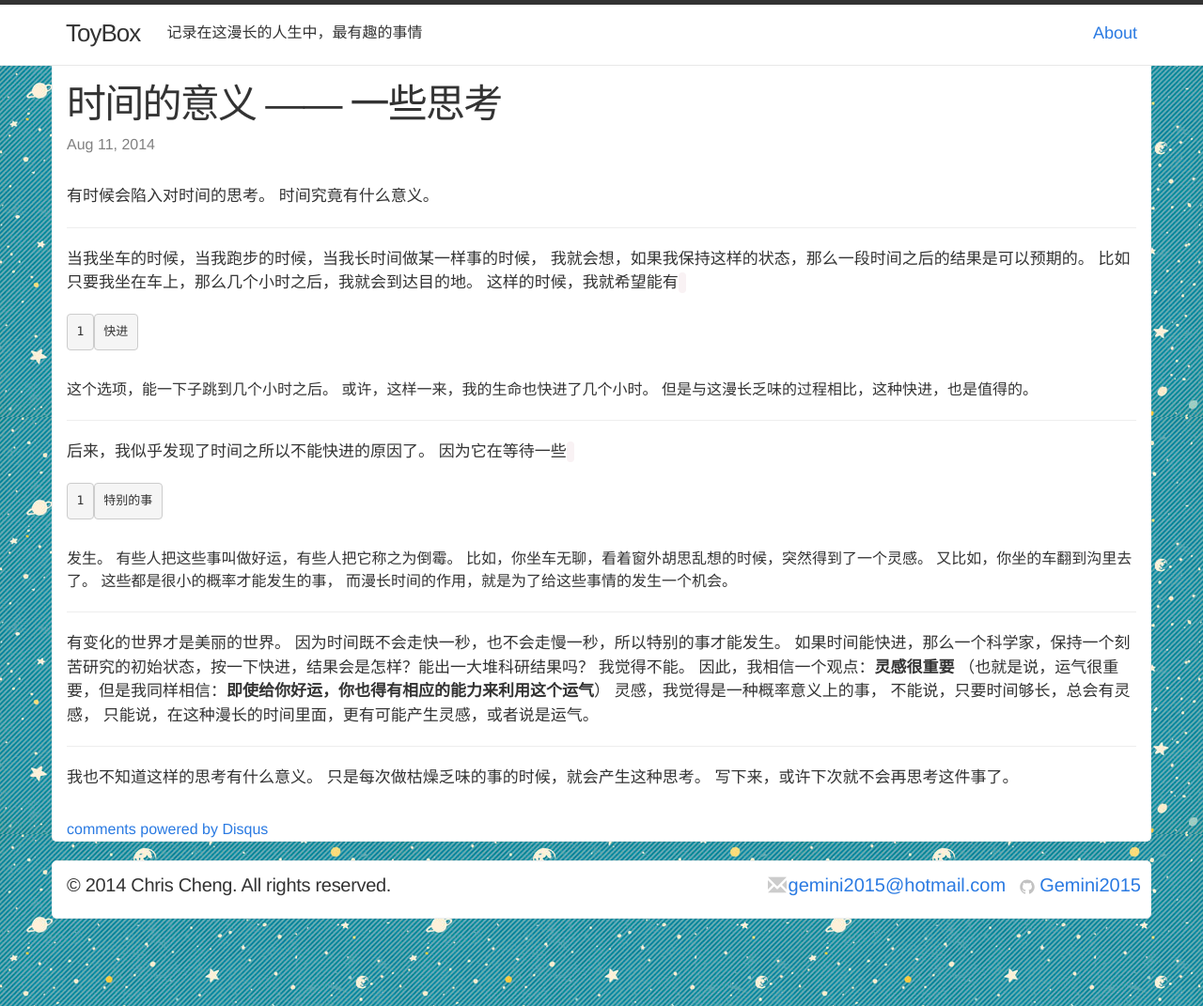
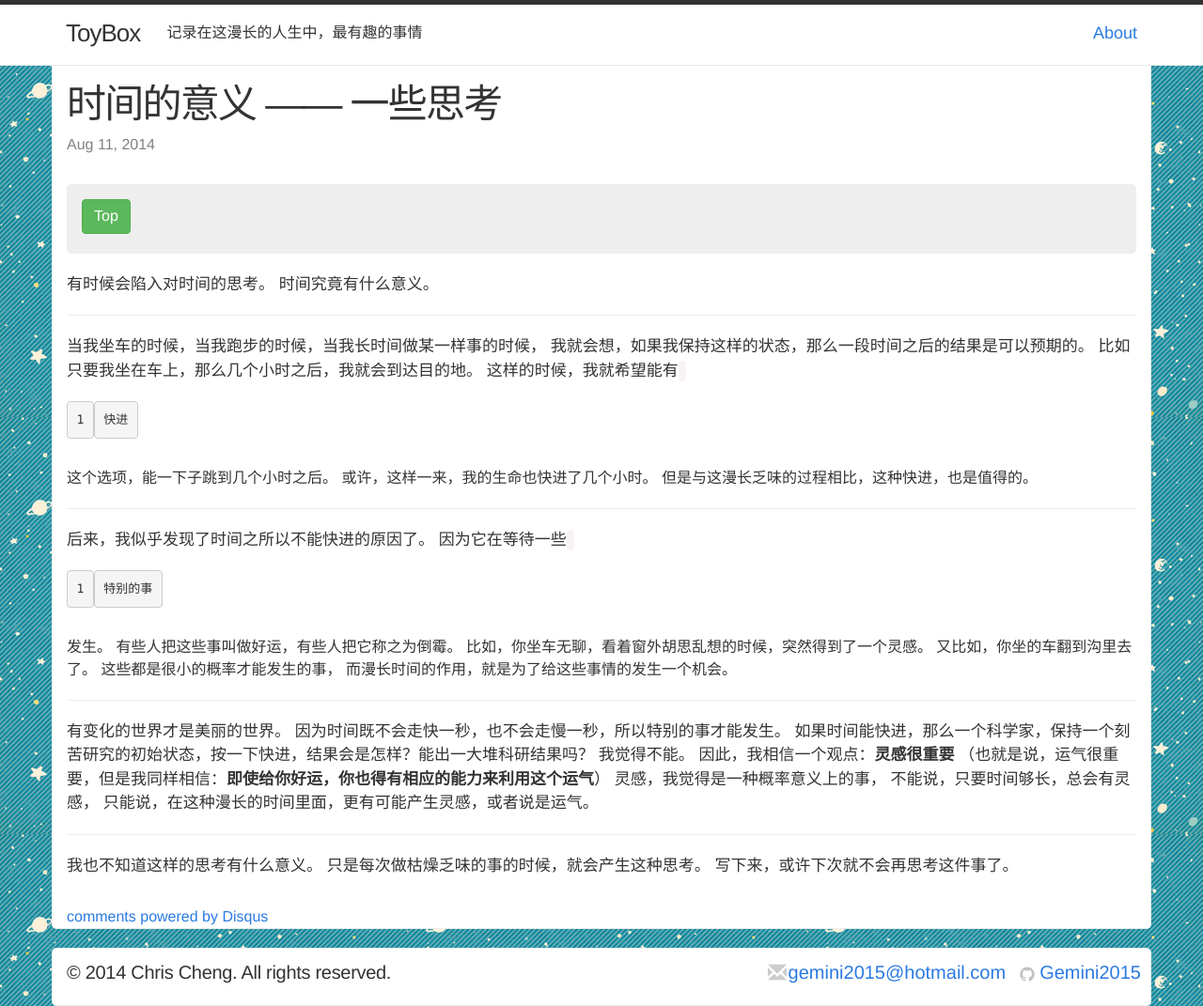
Before and after one commit to Gemini2015/gemini2015.github.io, a Jekyll site: the page built from _posts/2014-08-11-time.markdown, in a window 1280 px wide. Shown: the whole page at 94% size. Built offline with Jekyll 4.4.1, drawn with Linux system fonts in a browser that asks for light colours; nearby versions of some CDN libraries; comment, search, counter and statistics services are not loaded.

Commit message:
加入post导航

```diff
--- a/_layouts/default.html
+++ b/_layouts/default.html
@@ -15,5 +15,44 @@
         <!-- 最新的 Bootstrap 核心 JavaScript 文件 -->
         <script src="http://cdn.bootcss.com/bootstrap/3.3.0/js/bootstrap.min.js"></script>
 
+        <script type="text/javascript" src="{{ "/js/stickUp.min.js" | prepend: site.baseurl }}"></script>
+
+        <script type="text/javascript">
+            jQuery(function($) {
+                $(document).ready( function() {
+
+                    // post page ?
+                    if($('.navbar-title').length > 0)
+                    {
+                        // add Top button
+                        $('body').attr('id','body-top');
+                        var top = '<button type="button" class="btn btn-success" data="body-top">Top</button>';
+                        $('#navbar-list').append(top);
+
+                        // make navbar list
+                        $('article').children('h2').each(function(index, elem){
+                            var btn = '<button type="button" class="btn btn-primary" data="' + $(elem).attr('id') + '">'+ $(elem).text() +'</button>';
+                            $('#navbar-list').append(btn);
+                        });
+
+                        $('#navbar-list').children('button').each(function(index, elem){
+                            $(elem).click(function(){
+                                var id = $(elem).attr('data');
+                                var dst = $('#'+id).offset().top - $('.navbar-title').outerHeight(true) - 10;
+                                if(dst < 0)
+                                {
+                                    dst = 0;
+                                }
+                                $("html,body").animate({scrollTop:dst},600);
+                            });
+                        });
+
+                        // add stickUp
+                        $('.navbar-title').stickUp();
+                    }
+                });
+              });
+        </script>
+
     </body>
 </html>
--- a/_layouts/post.html
+++ b/_layouts/post.html
@@ -9,6 +9,11 @@
         <h1>{{ page.title }}</h1>
         <p class="meta">{{ page.date | date: "%b %-d, %Y" }}{% if page.author %} • {{ page.author }}{% endif %}{% if page.meta %} • {{ page.meta }}{% endif %}</p>
       </header>
+
+      <div class="navbar-title">
+        <p id="navbar-list">
+        </p>
+      </div>
 
       <article class="post-content">
         {{ content }}
@@ -30,6 +35,7 @@
       <noscript>Please enable JavaScript to view the <a href="http://disqus.com/?ref_noscript">comments powered by Disqus.</a></noscript>
       <a href="http://disqus.com" class="dsq-brlink">comments powered by <span class="logo-disqus">Disqus</span>
       </a>
+
     </div> <!-- col-12 -->
   </div> <!-- row -->
 </div> <!-- container -->
--- a/css/main.css
+++ b/css/main.css
@@ -92,6 +92,22 @@
   font-size: 16px;
   color: #818181;
   margin-top: 5px;
+}
+
+.navbar-title
+{
+  margin-top: 20px;
+  padding: 10px;
+  background-color: #eee;
+  border: 1px solid #eee;
+  border-radius: 5px;
+  z-index: 15;
+}
+
+.navbar-title button
+{
+  margin: 5px 5px 0px 5px;
+  font-size: 16px;
 }
 
 .post-content { margin: 0 0 30px; }
```
Also changed, not shown: js/stickUp.min.js (added).
